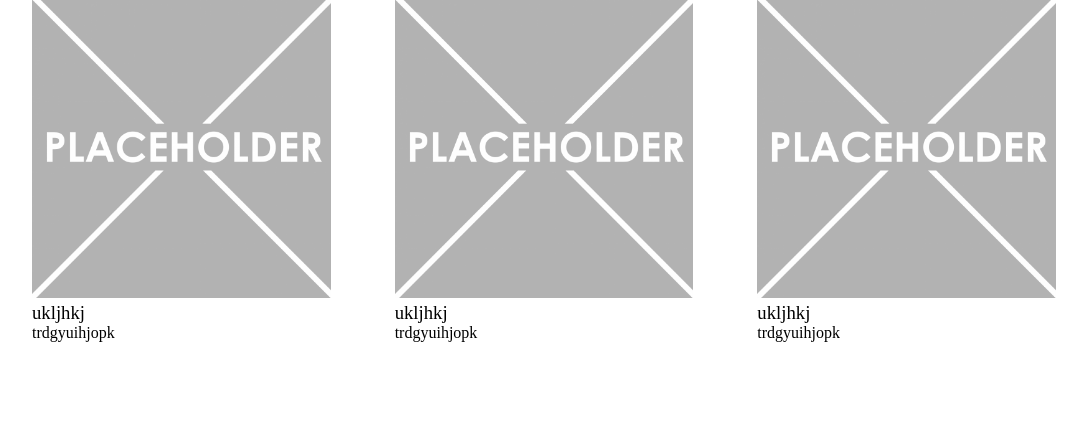
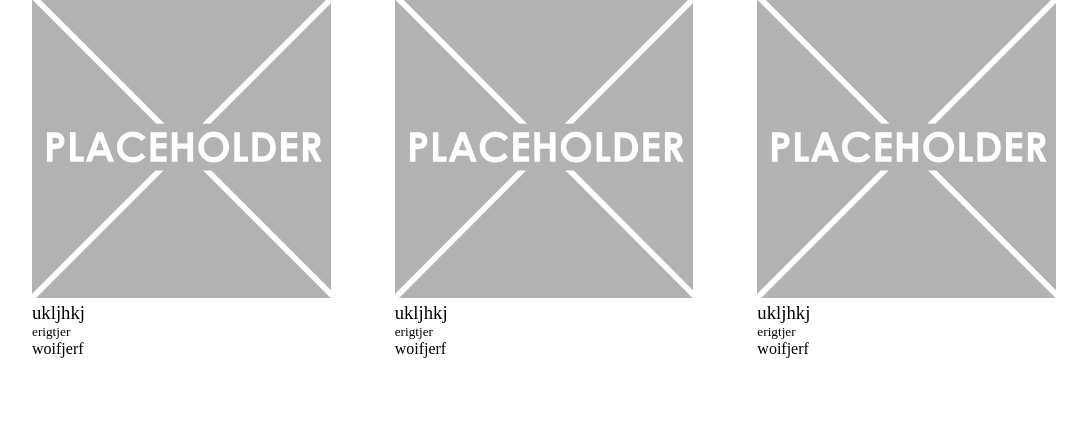
Before and after one commit to NikitaSidaway/Tennis-app, a Flask app: page / in a window 1280 px wide. Shown: the part 301-727 px from the top of the page, without its empty margins (96-1183 px from the left). Run offline with Flask 3, Linux system fonts and the light colour scheme; data comes from the database, SQL or seed files in the repository; both versions use the stored data as it was after the commit.

Commit message:
Added more info into news database

```diff
--- a/templates/index.html
+++ b/templates/index.html
@@ -12,7 +12,8 @@
     <div class = "container">
         <img src = "./static/images/placeholder.png">
         <h3>ukljhkj</h3>
-        <p>trdgyuihjopk</p>
+        <h5>erigtjer</h5>
+        <h4>woifjerf</h4>
     </div>
     {% endfor %}
 
```
Also changed, not shown: database.db.
